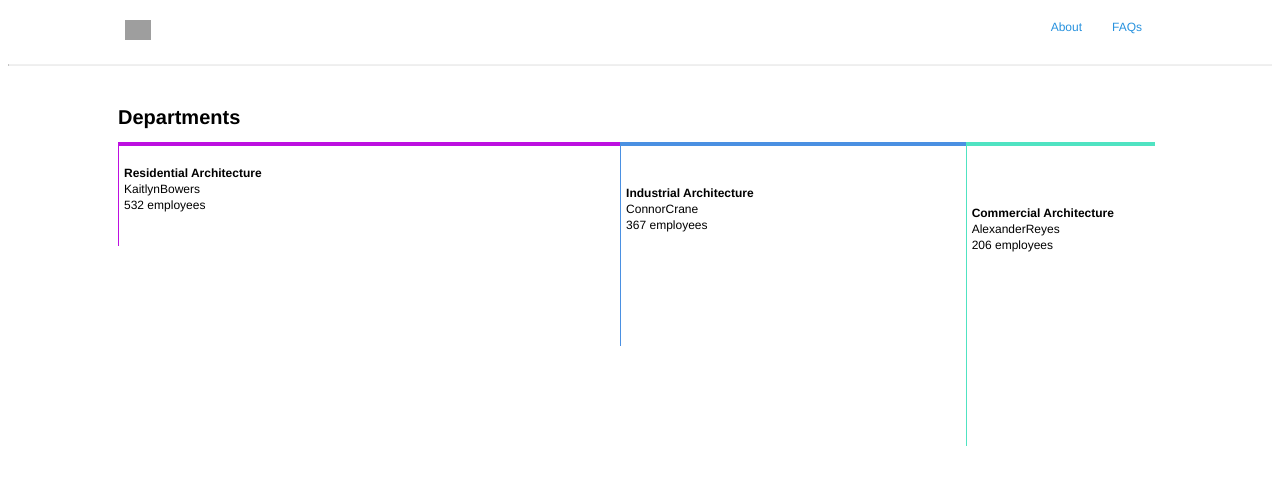
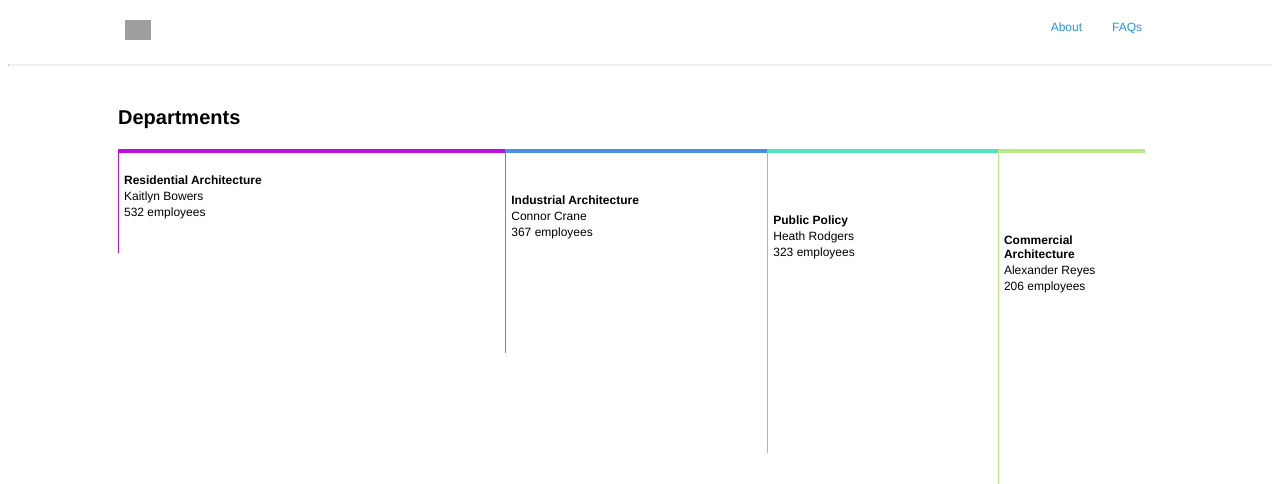
Before and after one commit to kwillard95/humu-challenge, a React app: page / in a window 1280 px wide. Shown: the top 484 px of the page. Built offline with nearby package versions, Linux system fonts and the light colour scheme; grey boxes are pictures that could not be loaded; the HTML template or start-up script is replaced by a standard one.

Commit message:
Refactored styling on position of divs

```diff
--- a/src/components/DataVisual.jsx
+++ b/src/components/DataVisual.jsx
@@ -27,7 +27,7 @@ export default function DataVisual() {
         const deptArr = [];
         let sumOfAllDepts = 0;
         for (let dept in obj) {
-            if (dept === 'Residential Architecture' || dept === 'Commercial Architecture' || dept === 'Industrial Architecture') {
+            if (dept === 'Residential Architecture' || dept === 'Commercial Architecture' || dept === 'Industrial Architecture' || dept === 'Public Policy') {
                 let currentObj = obj[dept];
                 currentObj.department = dept;
                 deptArr.push(obj[dept]);
@@ -43,6 +43,7 @@ export default function DataVisual() {
     }
 
     const deptObj = employeesByDept(employeeData);
+    console.log(deptObj)
     const deptArr = containerLengths(deptObj);
     const colors = ['#bd10e0', '#4a90e2', '#50e3c2', '#b8e986', '#7ed321', '#417505', '#f8e71c', '#f5a623', '#9b9b9b']
     deptArr.sort((a, b) => {
@@ -58,18 +59,16 @@ export default function DataVisual() {
     let topPadding = 0;
 
     return (
-        <div style={{ margin: '40px 110px 20px 110px' }}>
-            <h1 style={{fontSize: '20px'}}>
+        <div>
+            <Styles.Header>
                 Departments
-          </h1>
-            <div>
-
-
+           </Styles.Header>
+            <Styles.Container>
                 {deptArr.map((dept) => {
                     const color = colors.shift();
                     borderLeftLength += 100;
                     topPadding += 20
-                    return (<span>
+                    return (
                         <Styles.Bar style={{
                             width: dept.percentage.toString() + '%',
                             height: borderLeftLength + 'px',
@@ -78,14 +77,14 @@ export default function DataVisual() {
                         }}>
                             <div style={{ position: 'relative', top: topPadding + 'px' }}>
                                 <Styles.Text><b>{dept.department}</b></Styles.Text>
-                                <Styles.Text>{dept.leader}</Styles.Text>
+                                <Styles.Text>{dept.leader.split(/(?=[A-Z])/).join(' ')}</Styles.Text>
                                 <Styles.Text>{dept.employeeCount} employees</Styles.Text>
                             </div>
 
                         </Styles.Bar>
-                    </span>)
+                    )
                 })}
-            </div>
+            </Styles.Container>
         </div>
     )
 }
--- a/src/styles/DataStyle.js
+++ b/src/styles/DataStyle.js
@@ -2,9 +2,21 @@ import styled from 'styled-components'
 
 const Styles = {}
 
+Styles.Header = styled.h1`
+margin: 40px 110px 0px 110px;
+font-size: 20px
+`
+
+Styles.Container = styled.div`
+margin: 20px 110px 20px 110px;
+display: flex;
+flex-direction: row;
+flex-wrap: nowrap
+`
+
 Styles.Bar = styled.div`
-display: inline-block;
-font-size: 12px
+font-size: 12px;
+text-overflow: ellipsis
 `
 
 Styles.Text = styled.div`
```
Also changed, not shown: 1 other file (tests, documents, lock files or other folders).
